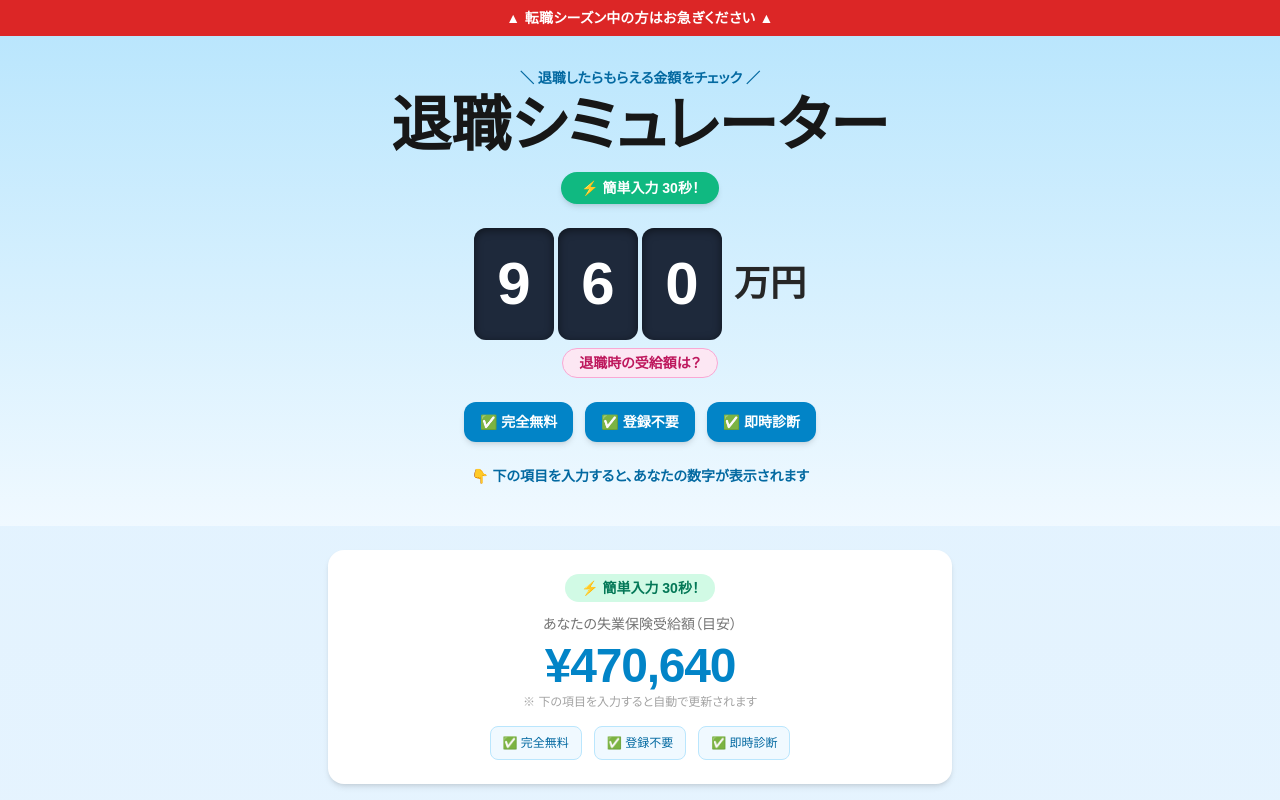
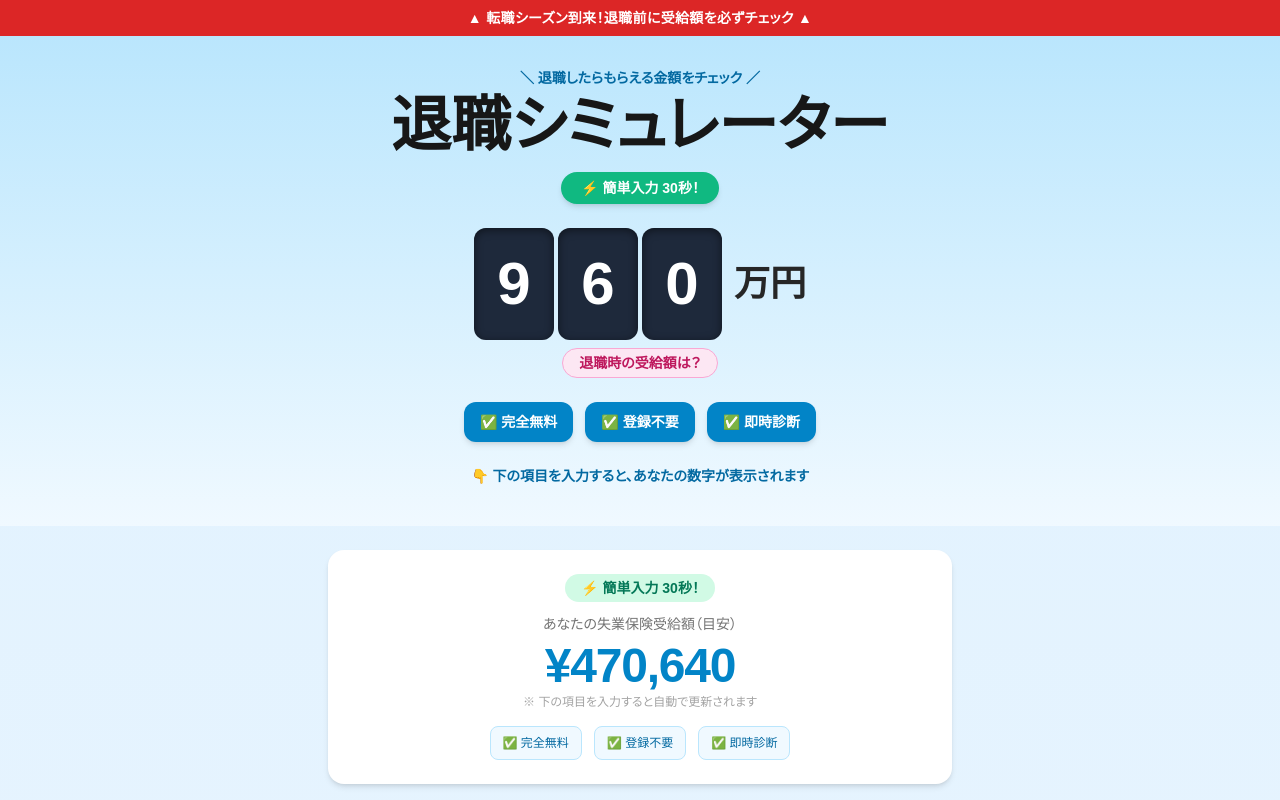
Before and after one commit to ksite24-blip/retirement-simulator, a Next.js app: page / in a window 1280 px wide. Shown: the top 800 px of the page. Built offline with nearby package versions, Linux system fonts and the light colour scheme; no server answers.

Commit message:
タイトル折り返し修正・バナー文言を自然な日本語に修正

```diff
--- a/src/app/page.tsx
+++ b/src/app/page.tsx
@@ -208,7 +208,7 @@ export default function TaishokuSimulatorPage() {
 
       {/* 警告バナー */}
       <div className="bg-red-600 py-2 text-center text-sm font-bold text-white tracking-wide">
-        ▲ 転職シーズン中の方はお急ぎください ▲
+        ▲ 転職シーズン到来！退職前に受給額を必ずチェック ▲
       </div>
 
       {/* ヒーローセクション */}
@@ -220,7 +220,11 @@ export default function TaishokuSimulatorPage() {
 
         <h1
           className="text-5xl font-black text-neutral-900 mb-4 sm:text-6xl"
-          style={{ fontFamily: "'Noto Sans JP', 'Hiragino Kaku Gothic ProN', 'Yu Gothic', sans-serif", fontWeight: 900 }}
+          style={{
+            fontFamily: "'Noto Sans JP', 'Hiragino Kaku Gothic ProN', 'Yu Gothic', sans-serif",
+            fontWeight: 900,
+            whiteSpace: "nowrap",
+          }}
         >
           退職シミュレーター
         </h1>
```
